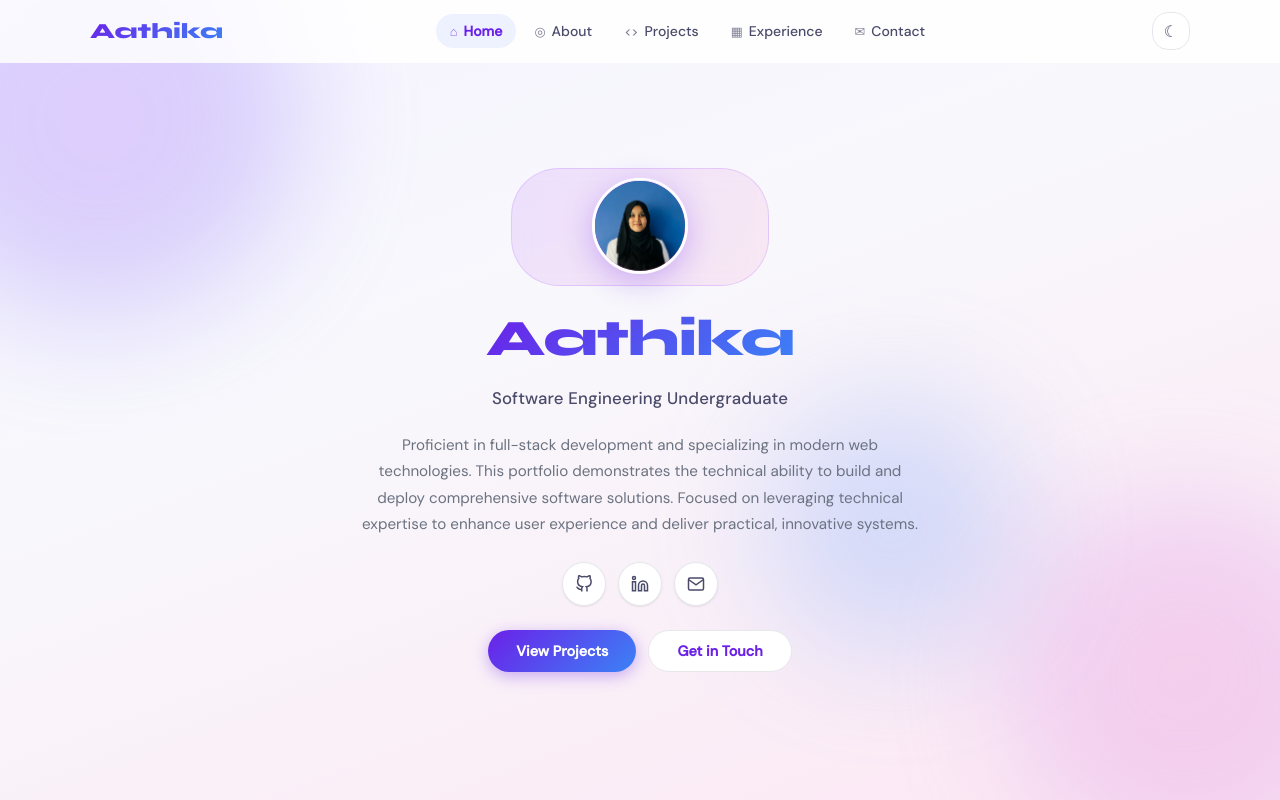
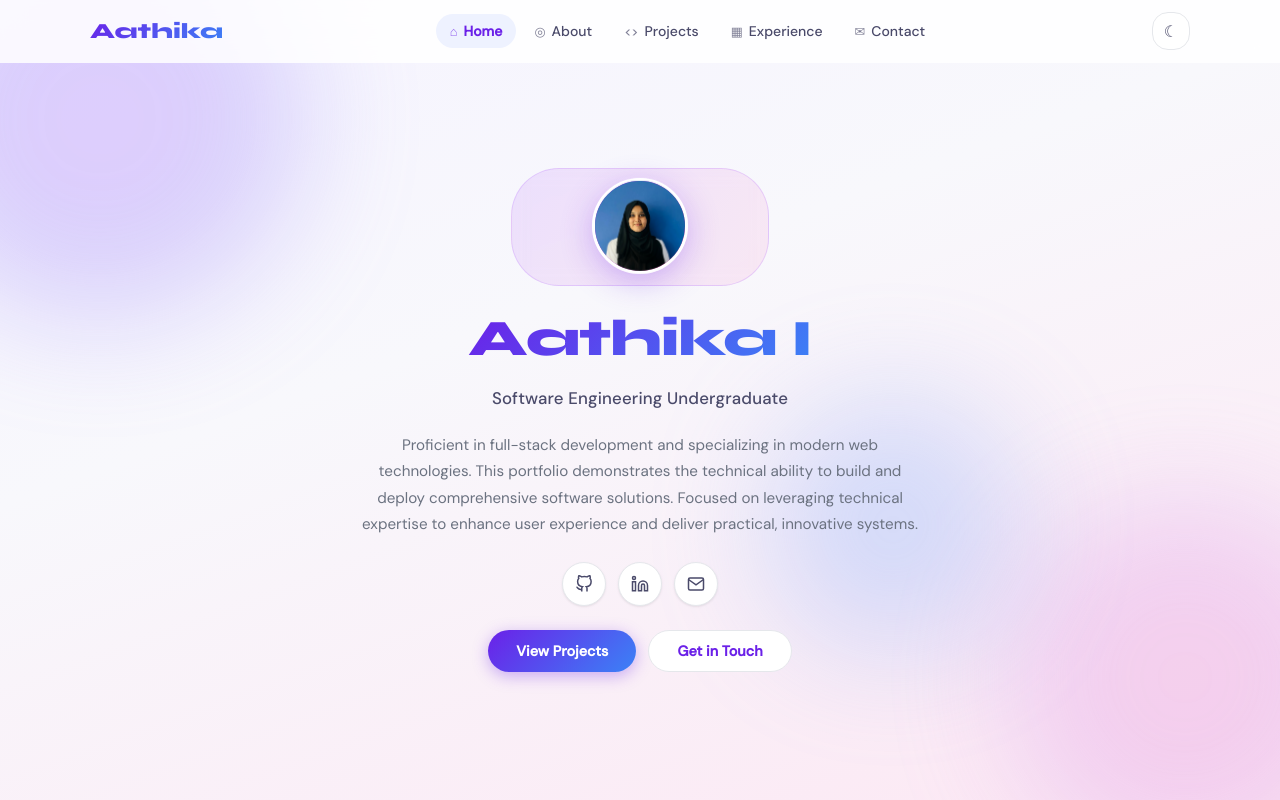
Before and after one commit to Aathi125/Aathka_Portfolio, a React (Create React App) app: page / in a window 1280 px wide. Shown: the top 800 px of the page. Built offline with nearby package versions, Linux system fonts and the light colour scheme.

Commit message:
fix name

```diff
--- a/src/sections/Home.js
+++ b/src/sections/Home.js
@@ -20,7 +20,7 @@ export default function Home({ scrollTo }) {
           </div>
         </div>
 
-        <h1 className="home-name fade-up delay-1">Aathika </h1>
+        <h1 className="home-name fade-up delay-1">Aathika I</h1>
         <p className="home-title fade-up delay-2">Software Engineering Undergraduate</p>
         <p className="home-bio fade-up delay-3">
           Proficient in full-stack development and specializing in modern web technologies.
```
